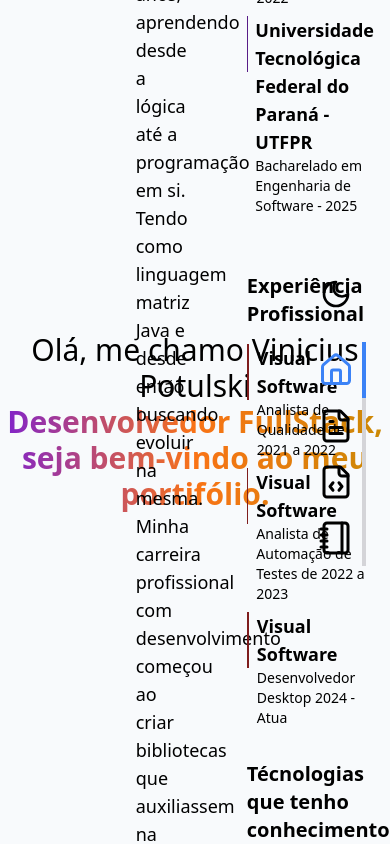
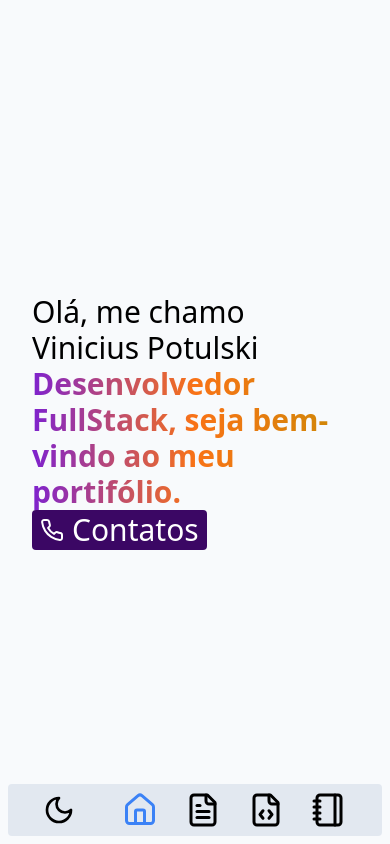
Before and after one commit to ViniPSKI/portifolio, a Next.js app: page / in a window 390 px wide. Shown: the top 844 px of the page. Built offline with nearby package versions, Linux system fonts and the light colour scheme.

Commit message:
Ajuste responsividade

```diff
--- a/app/page.tsx
+++ b/app/page.tsx
@@ -34,12 +34,14 @@ export default function Sidebar() {
   }, []);
 
   return (
-    <div className="justify-center overflow-auto transition-all">
+    <div className="justify-center overflow-auto transition-all antialiased">
       <Nav activeSection={activeSection} />
-      <Home />
-      <About />
-      <Projects />
-      <Contact />
+      <div className="snap-y snap-mandatory">
+        <Home />
+        <About />
+        <Projects />
+        <Contact />
+      </div>
     </div>
   );
 }
--- a/app/ui/Button.tsx
+++ b/app/ui/Button.tsx
@@ -7,6 +7,6 @@ interface ButtonProps extends ComponentProps<'a'>{
 
 export function Button({icon:Icon, className, ...props}: ButtonProps){
     return (
-        <a className={twMerge('flex bg-zinc-600 items-center gap-2 text-white h-10 px-2 rounded hover:bg-opacity-85 transition-colors', className)} {...props}>{Icon && <Icon />} {props.children}</a>
+        <a className={twMerge('bg-zinc-600 items-center gap-2 text-white h-10 px-2 rounded hover:bg-opacity-85 transition-colors', className)} {...props}>{Icon && <Icon />} {props.children}</a>
     );
 }
--- a/app/ui/about.tsx
+++ b/app/ui/about.tsx
@@ -5,15 +5,16 @@ import ProgressInfo from "./progressInfo";
 import SideCard from "./sideCard";
 import Image from 'next/image';
 
-export default function About(){
-
+export default function About() {
     const formacao: CardInterface[] = formacaoData;
-
     const experiencia: CardInterface[] = experienciaData;
 
-    return(
-    <div id="about" className="w-screen h-screen bg-slate-50 dark:bg-zinc-950 grid content-center">
-        <div className="grid grid-cols-7 p-2 ml-10">
+    return (
+      <div
+        id="about"
+        className="w-screen min-h-screen flex items-center justify-center bg-slate-50 dark:bg-zinc-950"
+      >
+        <div className="grid grid-cols-7 p-2 ml-10 w-full">
           <div className="col-span-4">
             <div className="grid grid-cols-4">
               <div className="col-span-1">
@@ -25,22 +26,27 @@ export default function About(){
                   className="rounded-full"
                 />
               </div>
-                    <div className="col-span-2 ml-10">
+              <div className="col-span-2 ml-10 md:col-span-3">
                 <p className="text-lg">
-                            Comecei a entrar no mundo da tecnologia com 15 anos, aprendendo desde a lógica até a programação em si. Tendo como linguagem matriz Java e desde então buscando evoluir na mesma.
-                            Minha carreira profissional com desenvolvimento começou ao criar bibliotecas que auxiliassem na automação de testes, utilizando python e outros frameworks para auxilio.
-                            Atualmente atuando como desenvolvedor desktop tendo como base a plataforma microsoft, utilizando .Net, C# e principalmente VB6.
-                            Estudando com foco principal em Java e SpringBoot na parte do backend, e no frontend React e Next.
+                  Comecei a entrar no mundo da tecnologia com 15 anos, aprendendo
+                  desde a lógica até a programação em si. Tendo como linguagem
+                  matriz Java e desde então buscando evoluir na mesma. Minha
+                  carreira profissional com desenvolvimento começou ao criar
+                  bibliotecas que auxiliassem na automação de testes, utilizando
+                  python e outros frameworks para auxilio. Atualmente atuando como
+                  desenvolvedor desktop tendo como base a plataforma microsoft,
+                  utilizando .Net, C# e principalmente VB6. Estudando com foco
+                  principal em Java e SpringBoot na parte do backend, e no
+                  frontend React e Next.
                 </p>
-                        <span className="">Objetivo Principal: Encontrar uma vaga para desenvolvimento backend Java.</span>
+                <span>Objetivo Principal: Encontrar uma vaga para desenvolvimento backend Java.</span>
               </div>
             </div>
             <div className="mt-5">
               <h1 className="text-xl font-semibold mb-3">Principais Habilidades</h1>
               <ProgressInfo title="Backend" barColor="bg-yellow-600" width="w-11/12" />
               <ProgressInfo title="Frontend" barColor="bg-sky-500" width="w-7/12" />
-
-                    <h1 className="text-xl font-semibold mb-3 mt-5">Principais Técnologias</h1>
+              <h1 className="text-xl font-semibold mb-3 mt-5">Principais Tecnologias</h1>
               <ProgressInfo title="Java" barColor="bg-red-600" width="w-10/12" />
               <ProgressInfo title="SpringBoot" barColor="bg-emerald-600" width="w-9/12" />
               <ProgressInfo title="Angular" barColor="bg-gradient-to-r from-orange-700 to-purple-700" width="w-6/12" />
@@ -52,7 +58,7 @@ export default function About(){
           <div className="col-span-3 flex flex-col gap-4 p-2">
             <div className="flex flex-col gap-2">
               <h1 className="text-xl font-semibold mb-2">Minha formação acadêmica</h1>
-                    {formacao.map((form, index)=>(
+              {formacao.map((form, index) => (
                 <SideCard
                   key={index}
                   title={form.title}
@@ -64,7 +70,7 @@ export default function About(){
             </div>
             <div className="flex flex-col gap-2">
               <h1 className="text-xl font-semibold mb-2 mt-10">Experiência Profissional</h1>
-                    {experiencia.map((xp, index)=>(
+              {experiencia.map((xp, index) => (
                 <SideCard
                   key={index}
                   title={xp.title}
@@ -75,7 +81,7 @@ export default function About(){
               ))}
             </div>
             <div className="mt-4">
-                    <h1 className="text-xl font-semibold mb-4">Técnologias que tenho conhecimento</h1>
+              <h1 className="text-xl font-semibold mb-4">Tecnologias que tenho conhecimento</h1>
               <div className="flex flex-wrap gap-3 max-w-[60%]">
                 <LogosInfo />
               </div>
--- a/app/ui/contact.tsx
+++ b/app/ui/contact.tsx
@@ -20,12 +20,12 @@ export default function Contact(){
       };
 
     return(
-        <div id="contacts" className="w-screen h-screen bg-slate-50 dark:bg-zinc-950 grid content-center">
+        <div id="contacts" className="mx-auto px-8 sm:px-20 w-screen h-screen bg-slate-50 dark:bg-zinc-950 grid content-center">
                 <div className="flex justify-center">
-                    <div className="justify-center">
+                    <div className="flex flex-col gap-1 justify-center">
                         <h1 className="text-2xl font-semibold">Entre em contato</h1>
                         <p className="font-light">Entre em contato, será um prazer conversar com você!</p>
-                        <div className="grid gap-1">
+                        <div className="flex flex-col gap-1">
                             <Button
                                 href={`https://wa.me/5546999739949?text=${textSend}`}
                                 target="_blank"
@@ -41,11 +41,17 @@ export default function Contact(){
                             href="https://www.linkedin.com/in/vinicius-potulski-2b9517213/"
                             target="_blank"
                             rel="noopener noreferrer"
-                            className="p-2 rounded text-center bg-blue-500 text-white">Linkedin</Button>
+                            className="p-2 rounded text-center bg-blue-500">Linkedin</Button>
 
                         </div>
-                        <p className="font-light">Ou descubra em quais outros projetos estou trabalhando!</p>
-                        <a href="https://github.com/ViniPSKI" target="_blank" rel="noopener noreferrer" className="p-2 rounded bg-amber-700 text-white">GitHub</a>
+                        <div className="flex flex-col gap-1">
+                            <p className="font-light">Ou descubra em quais outros projetos estou trabalhando!</p>
+                            <Button
+                                href="https://github.com/ViniPSKI"
+                                target="_blank"
+                                rel="noopener noreferrer"
+                                className="p-2 text-center rounded bg-amber-700">GitHub</Button>
+                        </div>
                     </div>
                 </div>
         </div>
--- a/app/ui/home.tsx
+++ b/app/ui/home.tsx
@@ -1,12 +1,16 @@
+import { Phone } from "lucide-react";
+import { Button } from "./Button";
+
 export default function Home(){
     return(
-    <div id="home" className="w-screen h-screen bg-slate-50 dark:bg-zinc-950 grid grid-cols-1 content-center">
+    <div id="home" className="mx-auto px-8 sm:px-20 h-screen min-h-[100vh] bg-slate-50 dark:bg-zinc-950 flex items-center justify-center">
         <div className="flex justify-center">
-          <div className="text-center text-3xl">
+          <div className="text-3xl">
             <h1 className="">
               Olá, me chamo Vinicius Potulski
             </h1>
             <h1 className="font-semibold bg-gradient-to-r from-purple-700 via-orange-500 to-yellow-600 bg-clip-text text-transparent">Desenvolvedor FullStack, seja bem-vindo ao meu portifólio.</h1>
+            <Button href="#contacts" className="bg-purple-950 p-2 flex max-w-max" icon={Phone}>Contatos</Button>
           </div>
         </div>
       </div>
--- a/app/ui/nav.tsx
+++ b/app/ui/nav.tsx
@@ -14,14 +14,14 @@ export default function Nav({ activeSection }: { activeSection: string }) {
   if (!mounted) return null;
 
   return (
-    <div className="fixed top-1/2 right-4 transform -translate-y-1/2">
-      <div className="p-2 flex flex-col gap-4 items-center w-14 rounded-xl">
-        <div className="relative flex flex-col items-center">
+    <div className="fixed bottom-0 p-2 lg:bottom-auto lg:top-1/2 lg:right-4 w-full lg:w-auto transform lg:-translate-y-1/2">
+      <div className="p-2 flex flex-row lg:flex-col gap-4 items-center justify-center w-full rounded lg:w-14 dark:lg:bg-transparent lg:bg-transparent bg-slate-200 dark:bg-zinc-800 lg:rounded-xl">
+        <div className="relative flex flex-row lg:flex-col justify-evenly lg:justify-center items-center w-full lg:w-auto">
           <button onClick={() => setTheme(theme === "light" ? "dark" : "light")}>
             {theme === "dark" ? (
-              <Sun className="w-8 h-8 gap-2 mr-5 mb-8" />
+              <Sun className="w-8 h-8 mb-0 lg:mb-8 mr-5" />
             ) : (
-              <Moon className="w-8 h-8 gap-2 mr-5 mb-8" />
+              <Moon className="w-8 h-8 mb-0 lg:mb-8 mr-5" />
             )}
           </button>
 
--- a/app/ui/navItem.tsx
+++ b/app/ui/navItem.tsx
@@ -13,7 +13,7 @@ export default function NavItem({icon:Icon, activeSection:ActiveSection, section
             <Icon className={ActiveSection === Section ? "w-9 h-9 hover:w-10 hover:h-10 text-blue-500" : "w-9 h-9 hover:w-10 hover:h-10"} />
           </a>
           <div
-            className={`w-1 h-14 mr-2 transition-colors ${
+            className={`hidden lg:block w-1 h-14 mr-2 transition-colors ${
               ActiveSection === Section ? "bg-blue-500" : "bg-zinc-300 dark:bg-zinc-300/30"
             }`}
           ></div>
```
Lines whose indentation alone changed are shown as unchanged.
